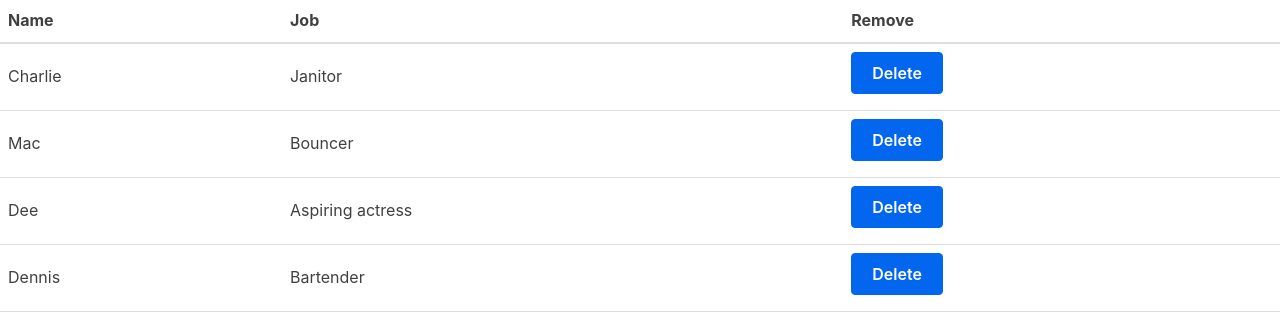
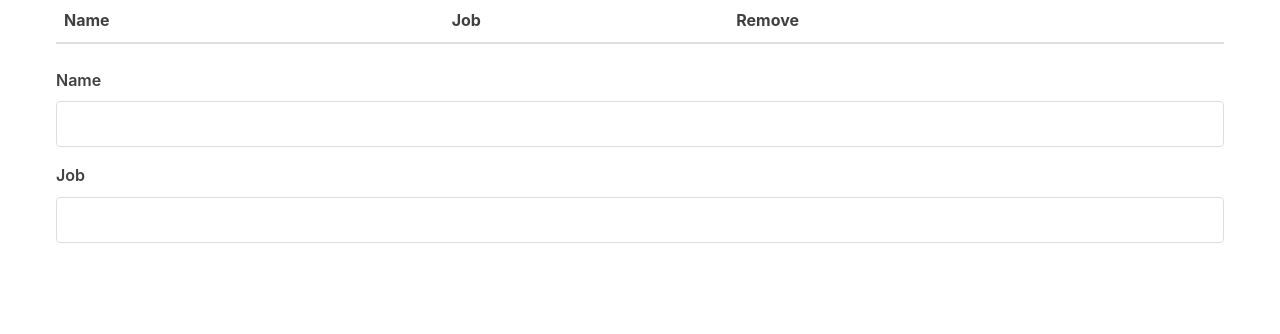
Before and after one commit to TylerNP/csc-308-app, a React (Vite) app in the folder packages/react-frontend/: page / in a window 1280 px wide. Shown: the top 334 px of the page. Built offline with nearby package versions, Linux system fonts and the light colour scheme.

Commit message:
Added form component

```diff
--- /dev/null
+++ b/packages/react-frontend/src/Form.jsx
@@ -0,0 +1,39 @@
+// src/Form.jsx
+import React, {useState} from "react";
+
+function Form() {
+    const [person, setPerson] = useState({
+        name: "",
+        job: ""
+    });
+
+    function handleChange(event) {
+        const {name, value} = event.target;
+        if (name === "job")
+            setPerson({ name: person["name"], job: value });
+        else setPerson({ name: value, job: person["job"] });
+    }
+
+    return (
+        <form>
+            <label htmlFor="name">Name</label>
+            <input
+                type="text"
+                name="name"
+                id="name"
+                value={person.name}
+                onChange={handleChange}
+            />
+            <label htmlFor="job">Job</label>
+            <input
+                type="text"
+                name="job"
+                id="job"
+                value={person.job}
+                onChange={handleChange}
+            />
+        </form>
+    );
+}
+
+export default Form;
--- a/packages/react-frontend/src/MyApp.jsx
+++ b/packages/react-frontend/src/MyApp.jsx
@@ -1,26 +1,10 @@
 // src/MyApp.jsx
 import React, {useState} from "react";
 import Table from "./Table";
+import Form from "./Form";
 
 function MyApp() {
-    const [characters, setCharacters] = useState([
-        {
-            name: "Charlie",
-            job: "Janitor"
-        },
-        {
-            name: "Mac",
-            job: "Bouncer"
-        },
-        {
-            name: "Dee",
-            job: "Aspiring actress"
-        },
-        {
-            name: "Dennis",
-            job: "Bartender"
-        }
-    ]);
+    const [characters, setCharacters] = useState([]);
 
     function removeOneCharacter(index) {
         const updated = characters.filter((character, i) => {
@@ -30,11 +14,12 @@
     }
 
     return(
-        <div classname="container">
+        <div className="container">
             <Table
                 characterData={characters}
                 removeCharacter={removeOneCharacter}
             />
+            <Form />
         </div>
     );
 }
```
